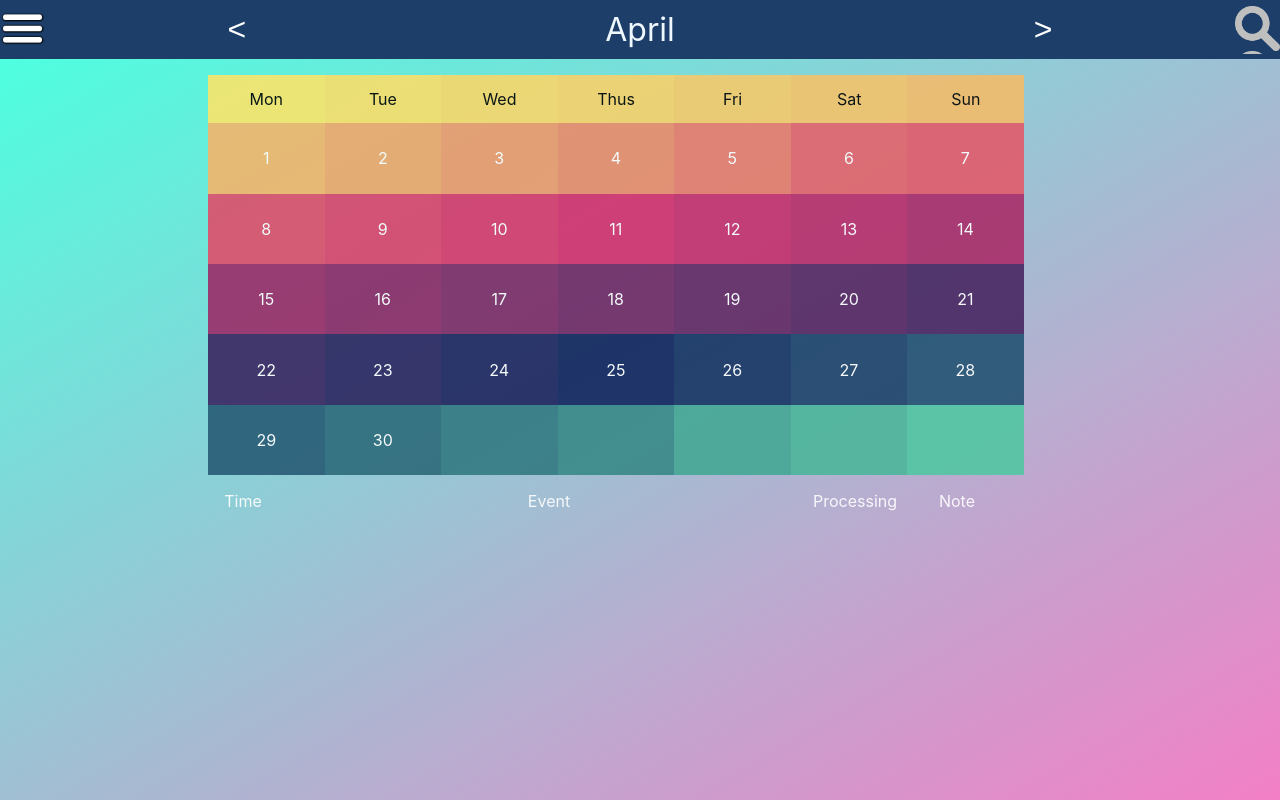
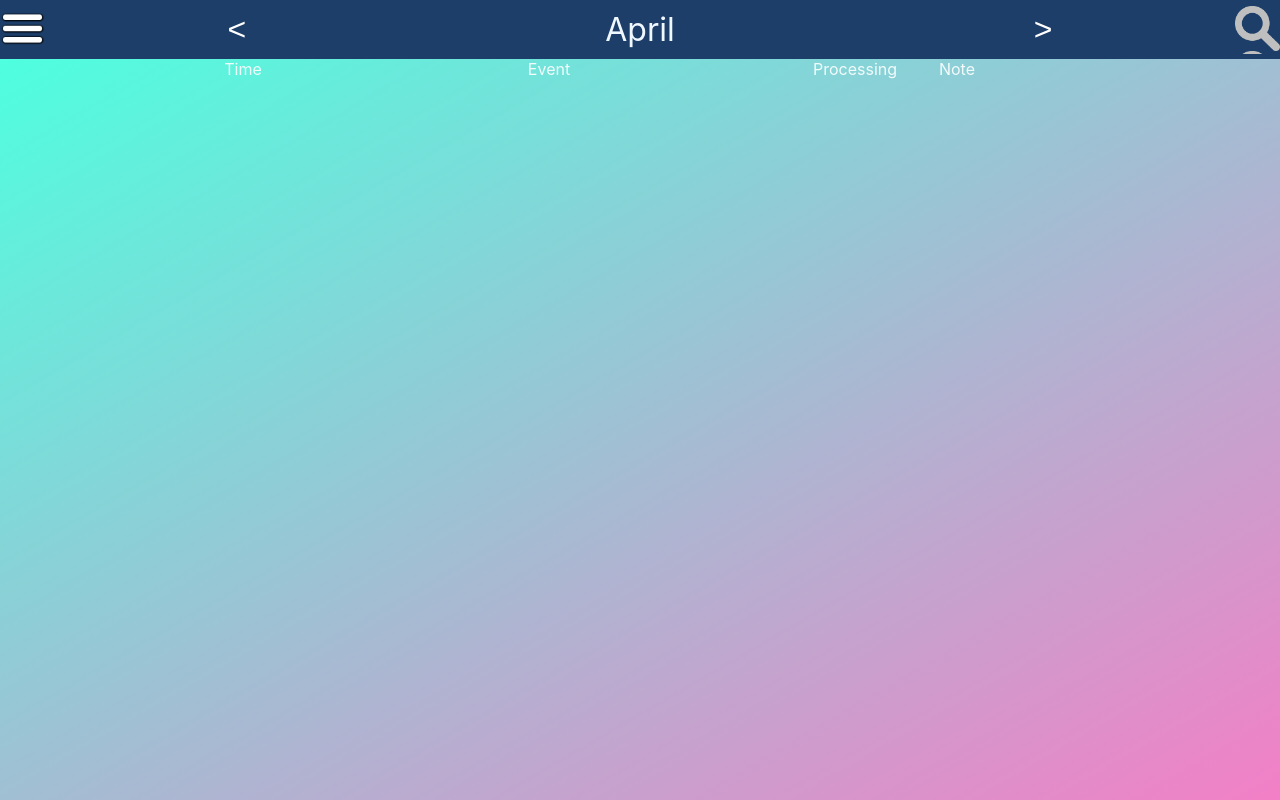
Before and after one commit to wood-crafter/todo-react, a React (Create React App) app: page / in a window 1280 px wide. Built offline with nearby package versions, Linux system fonts and the light colour scheme.

Commit message:
[Add] Calendar display none

```diff
--- a/src/App.css
+++ b/src/App.css
@@ -91,9 +91,15 @@
 }
 
 .Calendar {
-  height: 25rem;
-  margin: 1rem;
-  width: 75%;
+  display: none;
+  height: 18rem;
+  width: 35%;
+  position: absolute;
+  margin-left: auto;
+  margin-right: auto;
+  left: 0;
+  right: 0;
+  text-align: center
 }
 
 .content {
@@ -132,7 +138,7 @@
   display: flex;
   flex-direction: row;
   flex-wrap: wrap;
-  height: 22rem;
+  height: 15rem;
 }
 
 .day-in-month {
@@ -141,7 +147,7 @@
   justify-content: center;
   flex: 0 0 14.28%;
   box-sizing: border-box;
-  height: 4.4rem;
+  height: 3rem;
 }
 
 .round {
```
